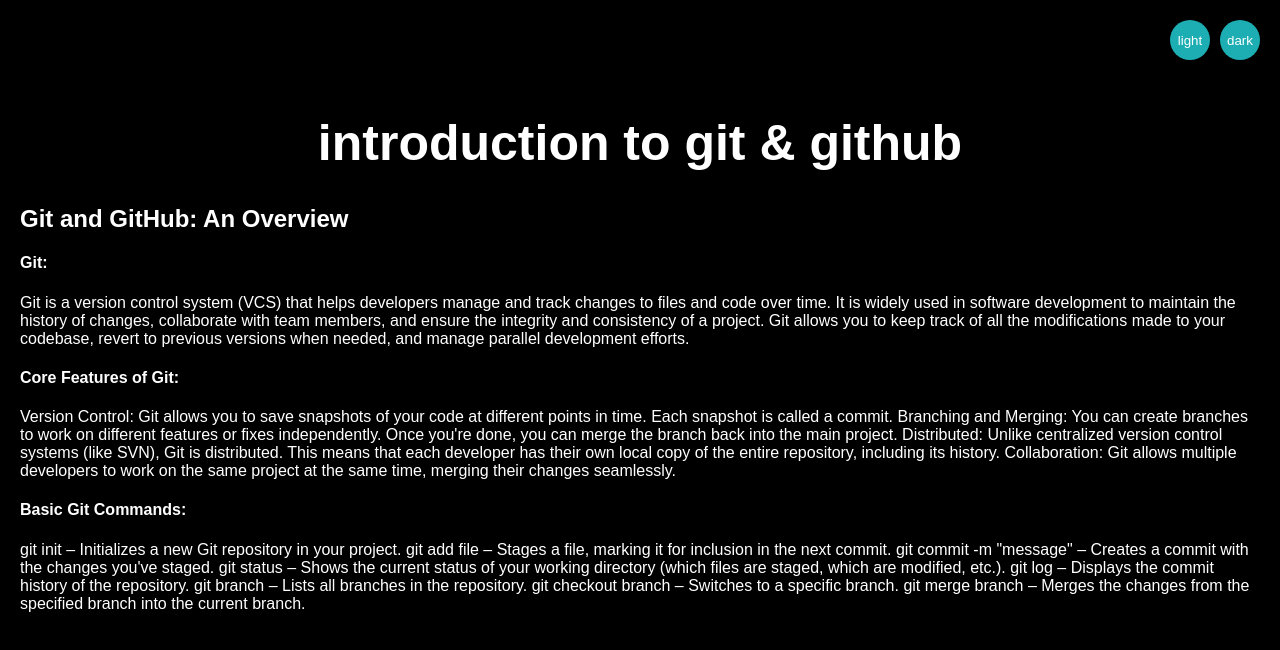
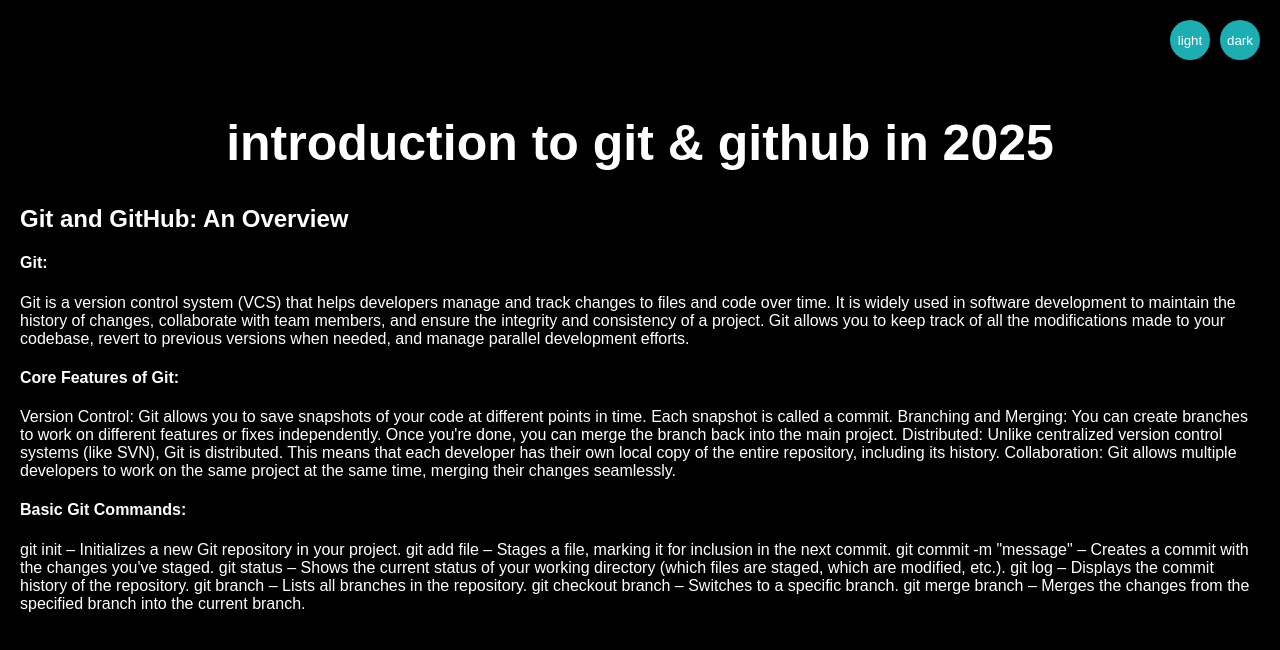
Before and after one commit to sheikhamir1/github-page, a plain HTML site: page index.html in a window 1280 px wide. Drawn offline with Linux system fonts and the light colour scheme.

Commit message:
2nd commit

```diff
--- a/index.html
+++ b/index.html
@@ -13,7 +13,7 @@
     </div>
     <div class="myBody">
       <div class="line">
-        <h1>introduction to git & github</h1>
+        <h1>introduction to git & github in 2025</h1>
         <h2>Git and GitHub: An Overview</h2>
         <h4>Git:</h4>
         <p>
```
